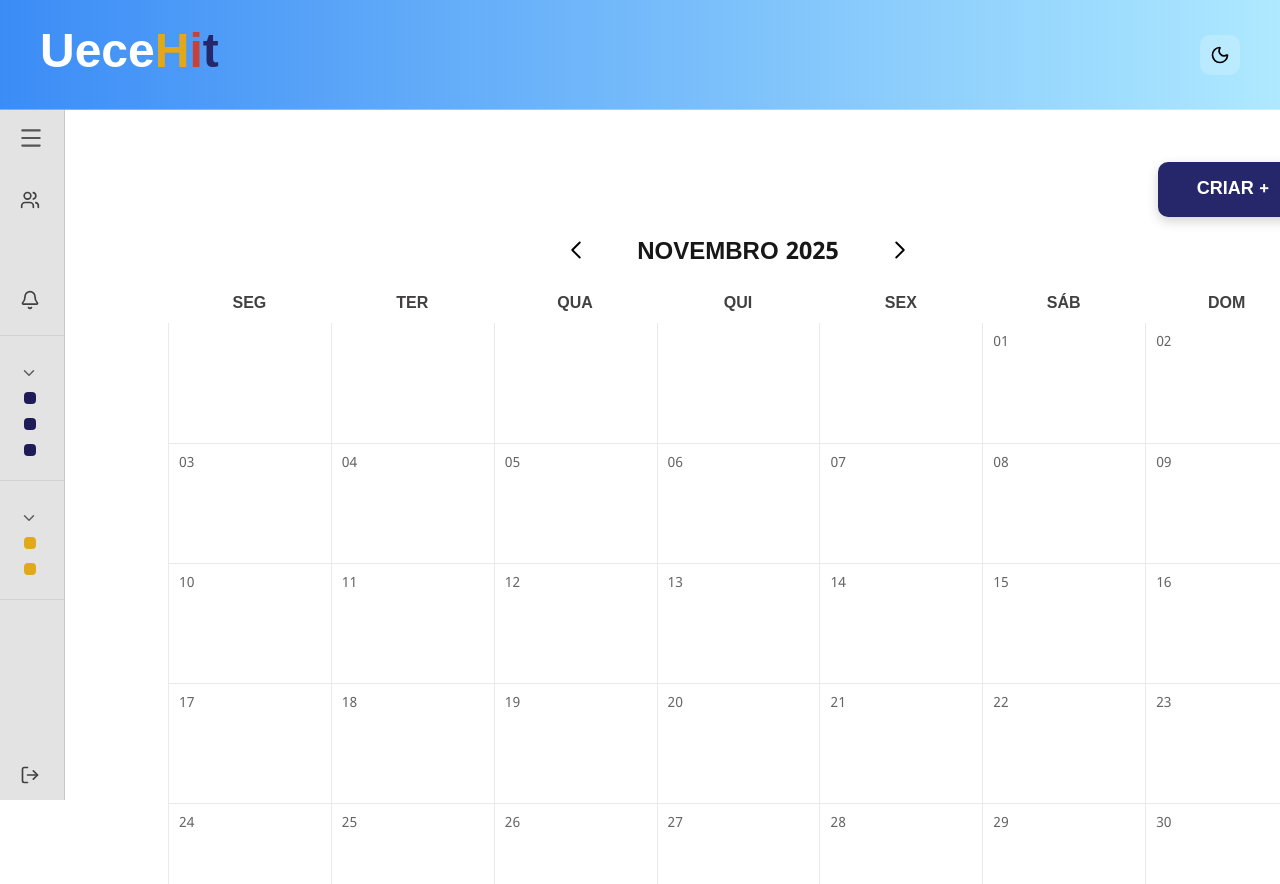
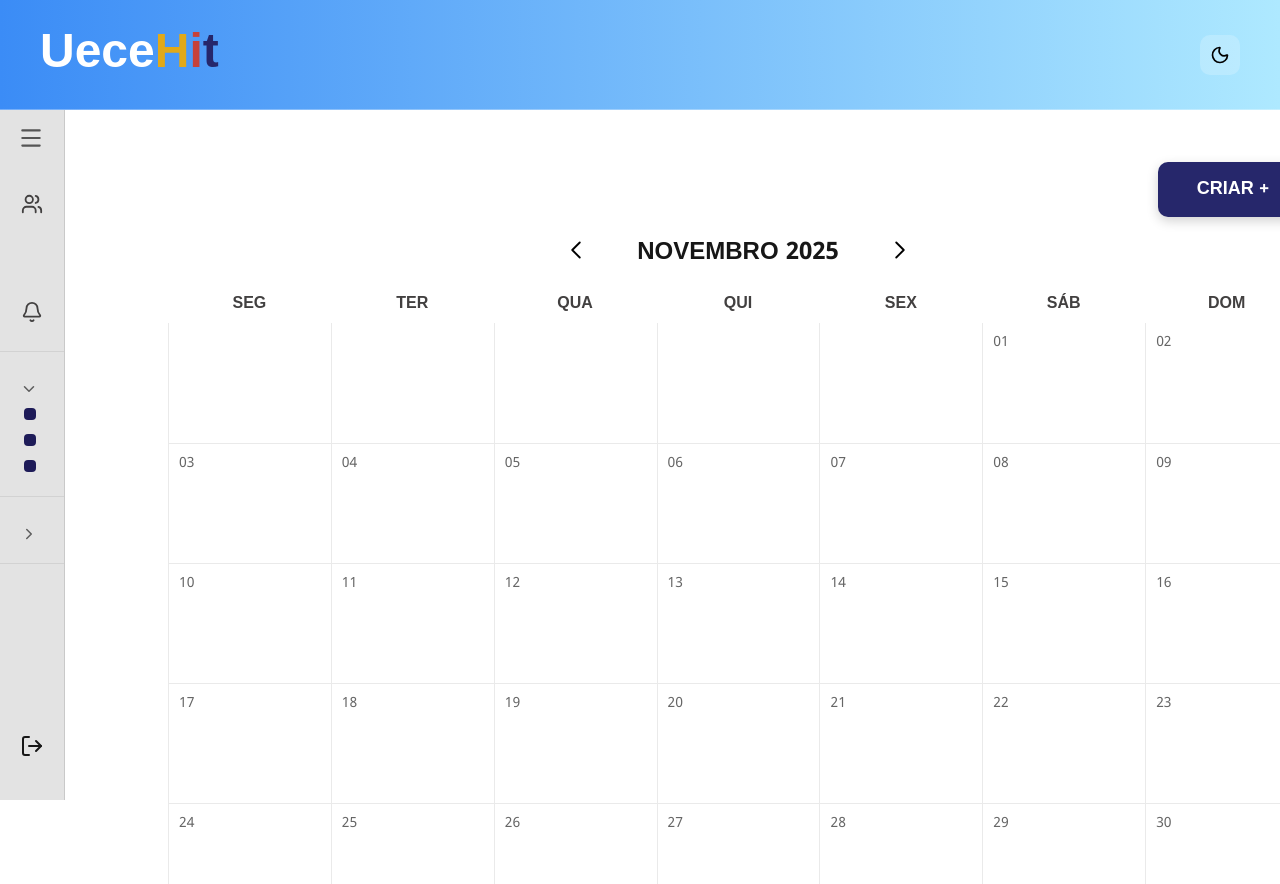
Before and after one commit to UeceHit/uecehit-frontend, a Next.js app: page /aluno in a window 1280 px wide. Both pictures are taken after a click on the element 32 px from the left and 373 px from the top of the page. Built offline with nearby package versions, Linux system fonts and the light colour scheme; a web font is replaced by a local one.

Commit message:
corrigido bugs na sidebard

```diff
--- a/package.json
+++ b/package.json
@@ -9,6 +9,7 @@
     "lint": "eslint"
   },
   "dependencies": {
+    "date-fns": "^4.1.0",
     "lucide-react": "^0.555.0",
     "next": "16.0.1",
     "react": "19.2.0",
--- a/src/app/components/Sidebar.jsx
+++ b/src/app/components/Sidebar.jsx
@@ -1,30 +1,46 @@
 "use client";
 
 import { useState } from "react";
+import { useRouter } from "next/navigation";
 import "./sidebar.css";
 
-import { Menu, Users, Bell, ChevronDown, LogOut } from "lucide-react";
+import {
+  Menu,
+  Users,
+  Bell,
+  ChevronDown,
+  ChevronRight,
+  LogOut
+} from "lucide-react";
 
 export default function Sidebar({ turmas = [], grupos = [] }) {
   const [open, setOpen] = useState(false);
 
+  // Toggle para Turmas/Grupos
+  const [showTurmas, setShowTurmas] = useState(false);
+  const [showGrupos, setShowGrupos] = useState(false);
+
+  const router = useRouter();
+
+  const handleLogout = () => {
+    router.push("/login-everyone");
+  };
+
   return (
     <aside className={`sidebar ${open ? "open" : ""}`}>
 
-      {/* BOTÃO MENU (DENTRO DA SIDEBAR) */}
+      {/* Botão Menu */}
       <div className="menu-btn" onClick={() => setOpen(!open)}>
         <Menu />
       </div>
 
       {/* PRIMEIRA SEÇÃO */}
       <div className="sidebar-section">
-        {/* Criar Grupo */}
         <div className="sidebar-item" style={{ marginBottom: "50px" }}>
           <Users />
           {open && <span>Criar Grupo</span>}
         </div>
 
-        {/* Notificação */}
         <div className="sidebar-item">
           <Bell />
           {open && <span>Notificação</span>}
@@ -33,11 +49,18 @@ export default function Sidebar({ turmas = [], grupos = [] }) {
 
       {/* TURMAS */}
       <div className="sidebar-section">
-        <div className="sidebar-title">
-          <ChevronDown />
+
+        {/* Título com seta toggle */}
+        <div
+          className="sidebar-title toggle-title"
+          onClick={() => setShowTurmas(!showTurmas)}
+        >
+          {showTurmas ? <ChevronDown /> : <ChevronRight />}
           {open && <span>Turmas</span>}
         </div>
 
+        {/* Conteúdo animado */}
+        <div className={`sidebar-collapse ${showTurmas ? "open" : ""}`}>
           {turmas.map((t, i) => (
             <div key={i} className="sidebar-subitem">
               <div className="sidebar-dot-blue"></div>
@@ -45,14 +68,20 @@ export default function Sidebar({ turmas = [], grupos = [] }) {
             </div>
           ))}
         </div>
+      </div>
 
       {/* GRUPOS */}
       <div className="sidebar-section">
-        <div className="sidebar-title">
-          <ChevronDown />
+
+        <div
+          className="sidebar-title toggle-title"
+          onClick={() => setShowGrupos(!showGrupos)}
+        >
+          {showGrupos ? <ChevronDown /> : <ChevronRight />}
           {open && <span>Grupos</span>}
         </div>
 
+        <div className={`sidebar-collapse ${showGrupos ? "open" : ""}`}>
           {grupos.map((g, i) => (
             <div key={i} className="sidebar-subitem">
               <div className="sidebar-dot-yellow"></div>
@@ -60,9 +89,10 @@ export default function Sidebar({ turmas = [], grupos = [] }) {
             </div>
           ))}
         </div>
+      </div>
 
       {/* LOGOUT */}
-      <div className="sidebar-footer">
+      <div className="sidebar-footer logout-center" onClick={handleLogout}>
         <LogOut />
         {open && <span>Logout</span>}
       </div>
--- a/src/app/components/sidebar.css
+++ b/src/app/components/sidebar.css
@@ -7,17 +7,16 @@
   font-family: "Noto Sans Gujarati", sans-serif;
 }
 
-
-/* ===========================
+/* ============================
    SIDEBAR (FECHADA / ABERTA)
-=========================== */
+============================ */
 
 .sidebar {
   position: fixed;
   left: 0;
-  top: 110px; /* começa logo abaixo do header */
+  top: 110px;
   height: calc(100vh - 110px);
-  width: 65px; /* FECHADA */
+  width: 65px;
   background: #e3e3e3;
   border-right: 1px solid #c9c9c9;
   transition: width 0.25s ease-in-out;
@@ -28,12 +27,12 @@
 }
 
 .sidebar.open {
-  width: 260px; /* ABERTA */
+  width: 260px;
 }
 
-/* ===========================
-   BOTÃO MENU (HAMBURGUER)
-=========================== */
+/* ============================
+   BOTÃO MENU
+============================ */
 
 .menu-btn {
   width: 100%;
@@ -50,9 +49,9 @@
   color: #555;
 }
 
-/* ===========================
+/* ============================
    PRIMEIRA SEÇÃO
-=========================== */
+============================ */
 
 .sidebar-section {
   padding: 10px 20px;
@@ -62,36 +61,43 @@
 .sidebar-item {
   display: flex;
   align-items: center;
-  gap: 14px;
-  padding: 15px 0;
+  justify-content: center; /* centralizado */
+  gap: 12px;
+  padding: 18px 0;
   cursor: pointer;
 }
 
 .sidebar-item svg {
-  width: 20px;
-  height: 20px;
+  width: 22px;
+  height: 22px;
   color: #424040;
 }
 
 .sidebar-item span {
   font-size: 20px;
-  font-weight: 500;
+  font-weight: 600;
   color: #424040;
 }
 
-/* ===========================
-   TÍTULOS (Turmas / Grupos)
-=========================== */
+/* Criar Grupo com espaço extra abaixo */
+.sidebar-section .sidebar-item:first-child {
+  margin-bottom: 50px; /* distância pedida */
+}
+
+/* ============================
+   TÍTULOS
+============================ */
 
 .sidebar-title {
   display: flex;
   align-items: center;
   gap: 6px;
-  font-size: 17px;
+  font-size: 20px;     /* AQUI → tamanho atualizado */
   font-weight: 600;
   color: #5d5d5d;
   margin: 18px 0 10px 0;
 }
+
 
 .sidebar-title svg {
   width: 18px;
@@ -99,9 +105,14 @@
   color: #5d5d5d;
 }
 
-/* ===========================
-   TURMAS / GRUPOS – ITENS
-=========================== */
+/* para clicar */
+.toggle-title {
+  cursor: pointer;
+}
+
+/* ============================
+   SUBITENS
+============================ */
 
 .sidebar-subitem {
   display: flex;
@@ -127,30 +138,49 @@
 }
 
 .sidebar-subitem span {
-  font-size: 14px;
+  font-size: 16px;
   color: #333;
   line-height: 15px;
 }
 
-/* ===========================
-   LOGOUT — FICA FIXADO EM BAIXO
-=========================== */
+/* ============================
+   LOGOUT CENTRALIZADO
+============================ */
 
-.sidebar-footer {
+.logout-center {
   margin-top: auto;
-  padding: 15px 20px;
+  margin-bottom: 30px;
   display: flex;
   align-items: center;
+  justify-content: center;
   gap: 12px;
+  cursor: pointer;
+  padding: 12px 0;
+  transition: background 0.2s ease;
+  border-radius: 8px;
 }
 
-.sidebar-footer svg {
-  width: 20px;
-  height: 20px;
-  color: #424040;
+.logout-center:hover {
+  background: #d5d5d5;
 }
 
-.sidebar-footer span {
-  font-size: 15px;
-  color: #424040;
+/* ============================
+   ANIMAÇÃO (Slide + Fade)
+============================ */
+
+.sidebar-collapse {
+  max-height: 0;
+  opacity: 0;
+  overflow: hidden;
+  transform: translateY(-5px);
+  transition:
+    max-height 0.35s ease,
+    opacity 0.25s ease,
+    transform 0.35s ease;
 }
+
+.sidebar-collapse.open {
+  max-height: 500px;
+  opacity: 1;
+  transform: translateY(0);
+}
```
Also changed, not shown: 1 other file (tests, documents, lock files or other folders). Lines whose indentation alone changed are shown as unchanged.
